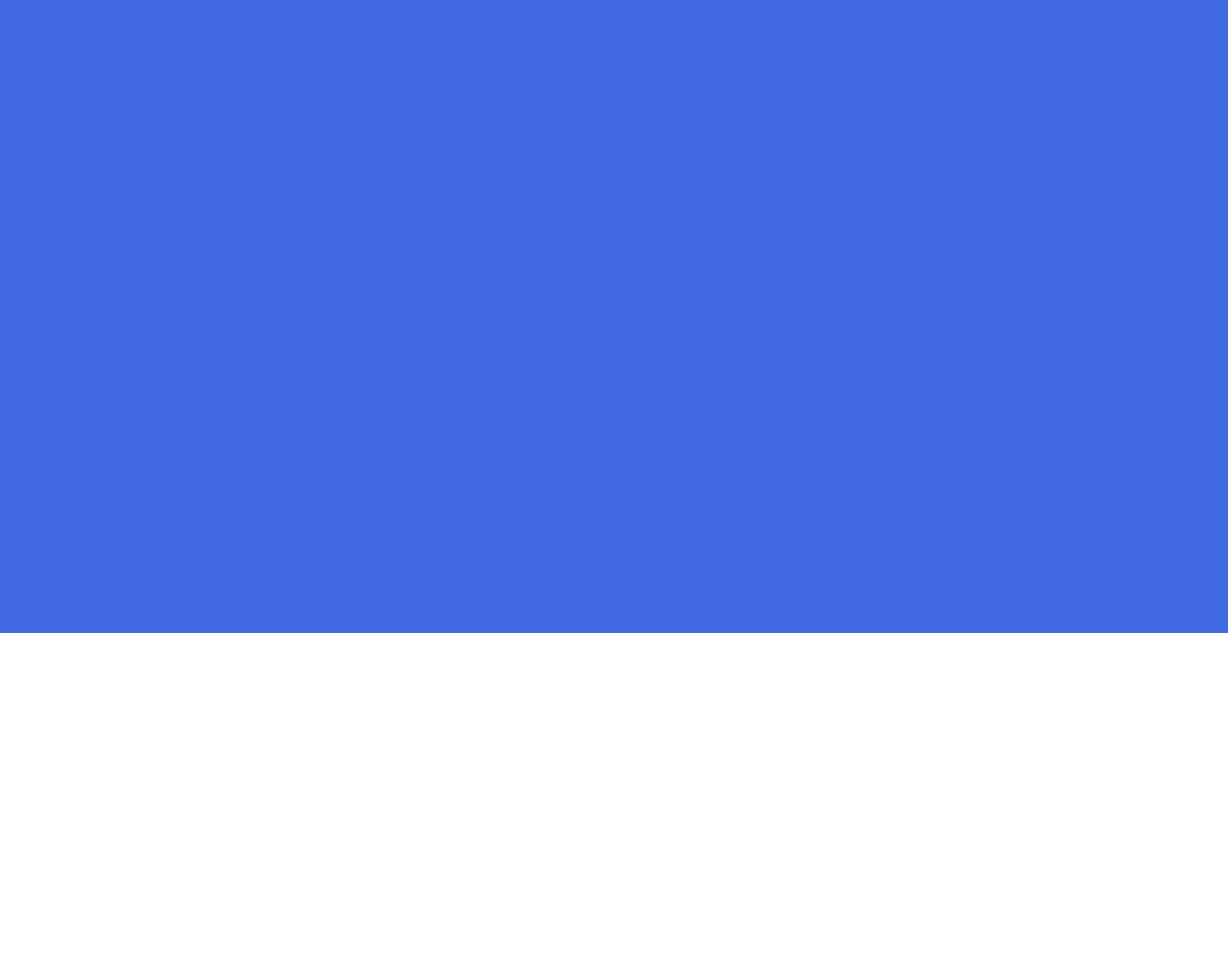
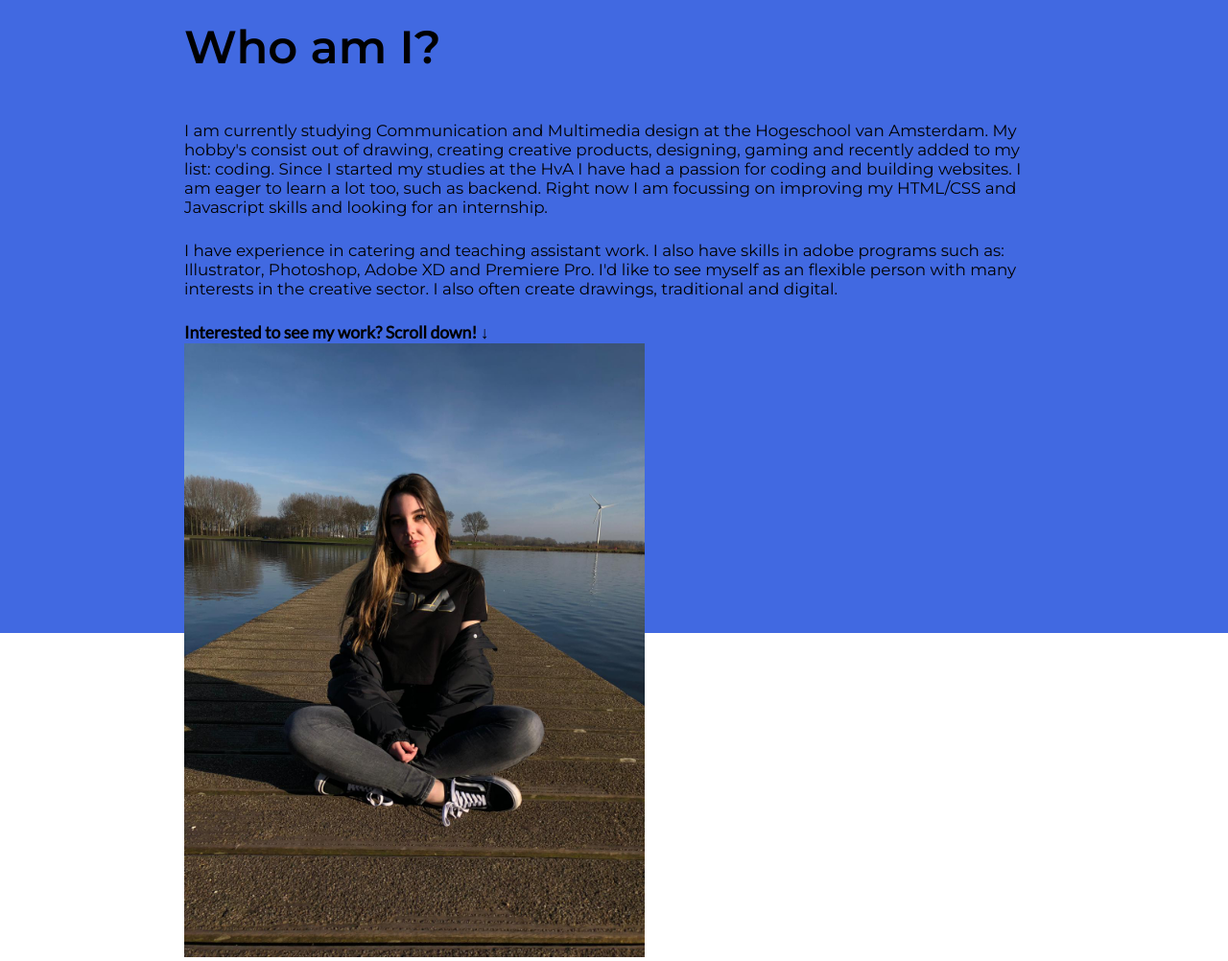
Before and after one commit to samanthavz/portfolio2021, a plain HTML site: page index.html in a window 1280 px wide. Shown: the part 940-1942 px from the top of the page at 96% size. Before the commit the page ends 1600 px from the top, so only its background shows below. Drawn offline with Linux system fonts and the light colour scheme; a web font is replaced by a local one.

Commit message:
added content

```diff
--- a/index.html
+++ b/index.html
@@ -4,6 +4,14 @@
     <meta charset="UTF-8">
     <meta name="viewport" content="width=device-width, initial-scale=1.0">
     <title>Samantha van Zandwijk</title>
+    <link rel="preconnect" href="https://fonts.gstatic.com">
+    <link href="https://fonts.googleapis.com/css2?family=Montserrat&display=swap" rel="stylesheet">
+    <link rel="preconnect" href="https://fonts.gstatic.com">
+    <link href="https://fonts.googleapis.com/css2?family=Montserrat:wght@400;600&display=swap" rel="stylesheet">
+    <link rel="preconnect" href="https://fonts.gstatic.com">
+    <link href="https://fonts.googleapis.com/css2?family=Montserrat:wght@400;600&family=Neucha&display=swap" rel="stylesheet">
+    <link rel="preconnect" href="https://fonts.gstatic.com">
+    <link href="https://fonts.googleapis.com/css2?family=Lato&display=swap" rel="stylesheet">
     <link href="./styles/style.css" rel="stylesheet">
 </head>
 <body>
@@ -17,7 +25,22 @@
             </div>
         </section>
         <section id="sectiontwo">
-
+            <span>
+                <h2>Who am I?</h2>
+                <p> I am currently studying Communication and Multimedia design at the Hogeschool van Amsterdam.
+                    My hobby's consist out of drawing, creating creative products, designing, gaming and recently added to my list: coding.
+                    Since I started my studies at the HvA I have had a passion for coding and building websites. I am eager to learn a lot too, such as backend.
+                    Right now I am focussing on improving my HTML/CSS and Javascript skills and looking for an internship.
+                </p>
+                <p>
+                    I have experience in catering and teaching assistant work. I also have skills in adobe programs such as: Illustrator, Photoshop, Adobe XD and Premiere Pro.
+                    I'd like to see myself as an flexible person with many interests in the creative sector. I also often create drawings, traditional and digital.
+                </p>
+                <a>Interested to see my work? Scroll down! &#8595; </a>
+            </span>
+            <span>
+                <img src='./images/me.JPG' alt="picture of Samantha">
+            </span>
         </section>
     </main>
     <footer>
--- a/styles/style.css
+++ b/styles/style.css
@@ -4,20 +4,39 @@
   margin: 0;
   padding: 0;
 }
+
 html {
   scroll-behavior: smooth;
  }
+
 body {
   height: 100%;
   width: 100%;
   overflow-x: hidden;
  }
 
+p {
+  font-family: 'Montserrat', sans-serif;
+}
+
+h2 {
+  font-family: 'Montserrat', sans-serif;
+}
+
+h1 {
+  font-family: 'Montserrat', sans-serif;
+  font-family: 'Neucha', cursive;
+  font-size: 2em;
+}
+
+a {
+  font-family: 'Lato', sans-serif;
+}
+
 /* landingsscreen */
 body main section:nth-of-type(1) {
   height: 100vh;
   width: 100vw;
-  background-color: red;
   overflow: hidden;
 }
 
@@ -29,7 +48,6 @@ body main section div:nth-of-type(1) {
     left: 50%;
     margin-top: -100px;
     margin-left: -35vw;
-    background-color: blue;
     overflow: hidden;
 }
 
@@ -52,6 +70,36 @@ section:nth-of-type(2) {
   height: 100vh;
   width: 100vw;
   background-color: royalblue;
+  display: flex;
+  flex-wrap: wrap;
+
+  padding: 20vh 10vw 0 10vw;
+}
+
+section:nth-of-type(2) span {
+  width: 40em;
+  justify-content: center;
+  padding: 0 5vw;
+  flex-grow: 1;
+}
+
+section:nth-of-type(2) h2 {
+  font-size: 3em;
+  padding-bottom: 1em;
+}
+
+section:nth-of-type(2) p {
+  font-size: 1.05em;
+  padding-bottom: 1.5em;
+}
+
+section:nth-of-type(2) a {
+  font-weight: 600;
+  font-size: 1.1em;
+}
+
+section:nth-of-type(2) img {
+  width: 30rem;
 }
 
 @keyframes flickerAnimation {
@@ -67,3 +115,5 @@ section:nth-of-type(2) {
 .aaa {
   transition: ease-in 2s;
 }
+
+/* classes */
```
Also changed, not shown: images/me.JPG (added), scripts/script.js (line endings or trailing spaces).
